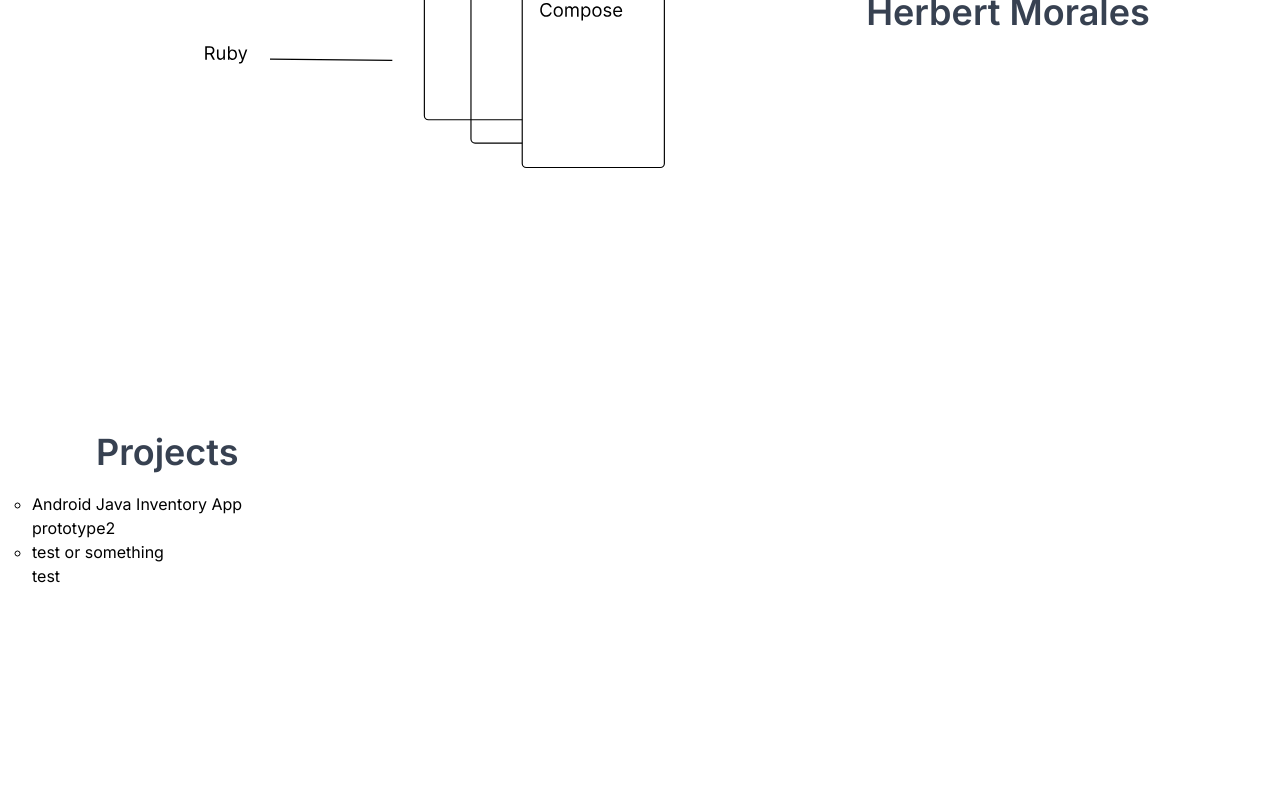
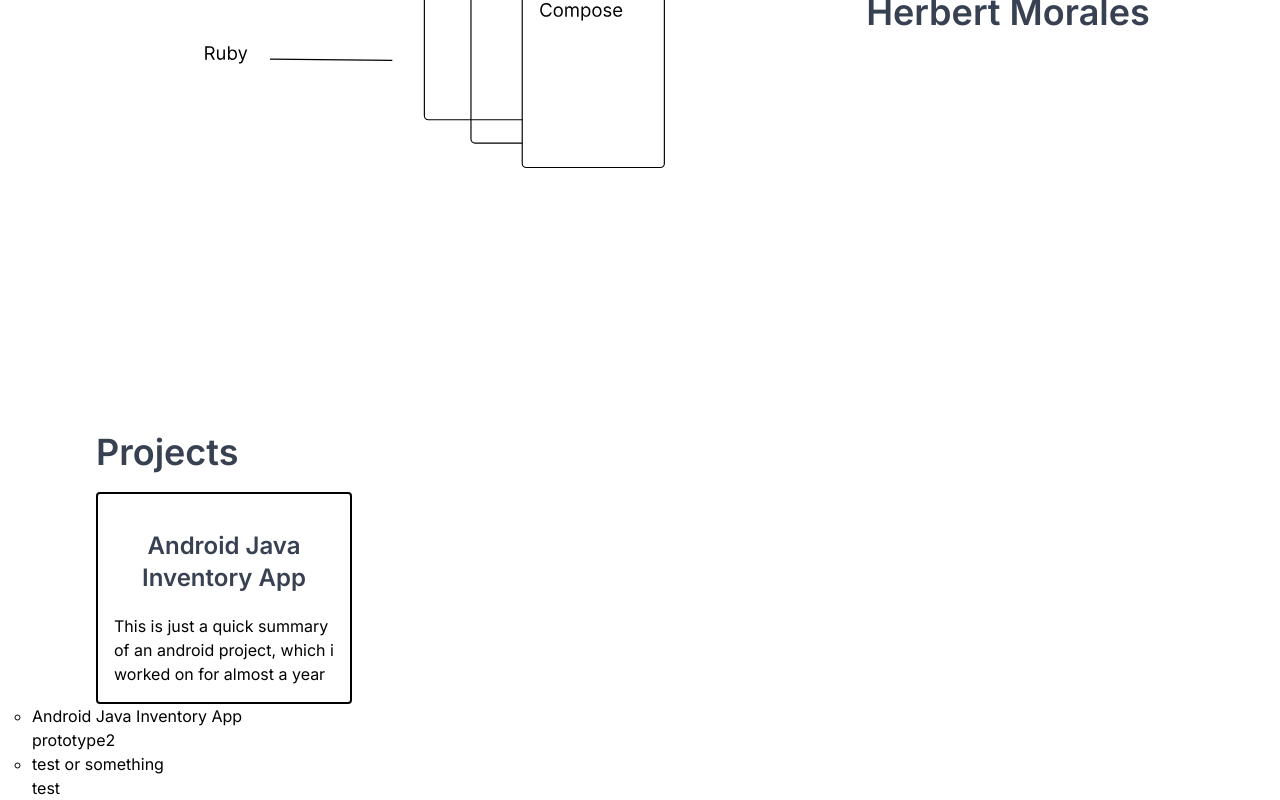
Before and after one commit to h-morales1/portfolionextjs, a Next.js app: page / in a window 1280 px wide. Shown: the part 388-1188 px from the top of the page. Before the commit the page ends 976 px from the top, so only its background shows below. Built offline with nearby package versions, Linux system fonts and the light colour scheme.

Commit message:
added project tile component to index

```diff
--- /dev/null
+++ b/components/ProjectTile.js
@@ -0,0 +1,11 @@
+export default function ProjectTile({ id, title }) {
+  return (
+    <div className="box-border h-fit w-64 p-4 border-2 border-black rounded transition ease-in-out delay-150 hover:-translate-y-1 hover:scale-110 duration-300">
+      <h2 className="text-center">{title}</h2>
+      <p>
+        This is just a quick summary of an android project, which i worked on
+        for almost a year
+      </p>
+    </div>
+  );
+}
--- a/pages/index.js
+++ b/pages/index.js
@@ -2,6 +2,7 @@ import Image from "next/image";
 import { Inter } from "next/font/google";
 import { getAllTileData } from "@/lib/posts";
 import Link from "next/link";
+import ProjectTile from "@/components/ProjectTile";
 
 const inter = Inter({ subsets: ["latin"] });
 
@@ -24,6 +25,9 @@ export default function Home({ allTilesData }) {
       <div>
         <h1 className="ml-24">Projects</h1>
       </div>
+      <div className="h-fit ml-24">
+        <ProjectTile title={"Android Java Inventory App"}></ProjectTile>
+      </div>
       <div>
         <ul>
           {allTilesData.map(({ id, title }) => (
```
